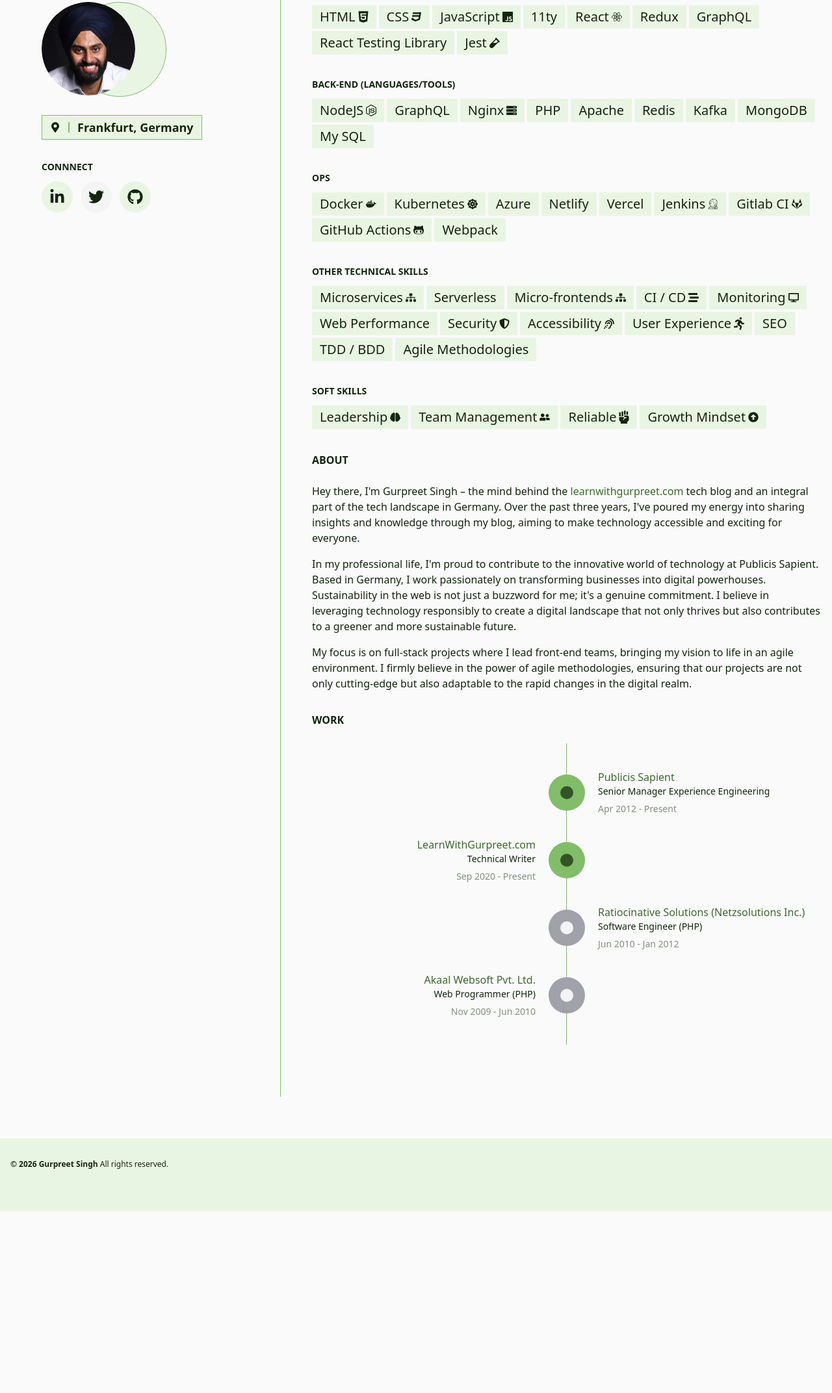
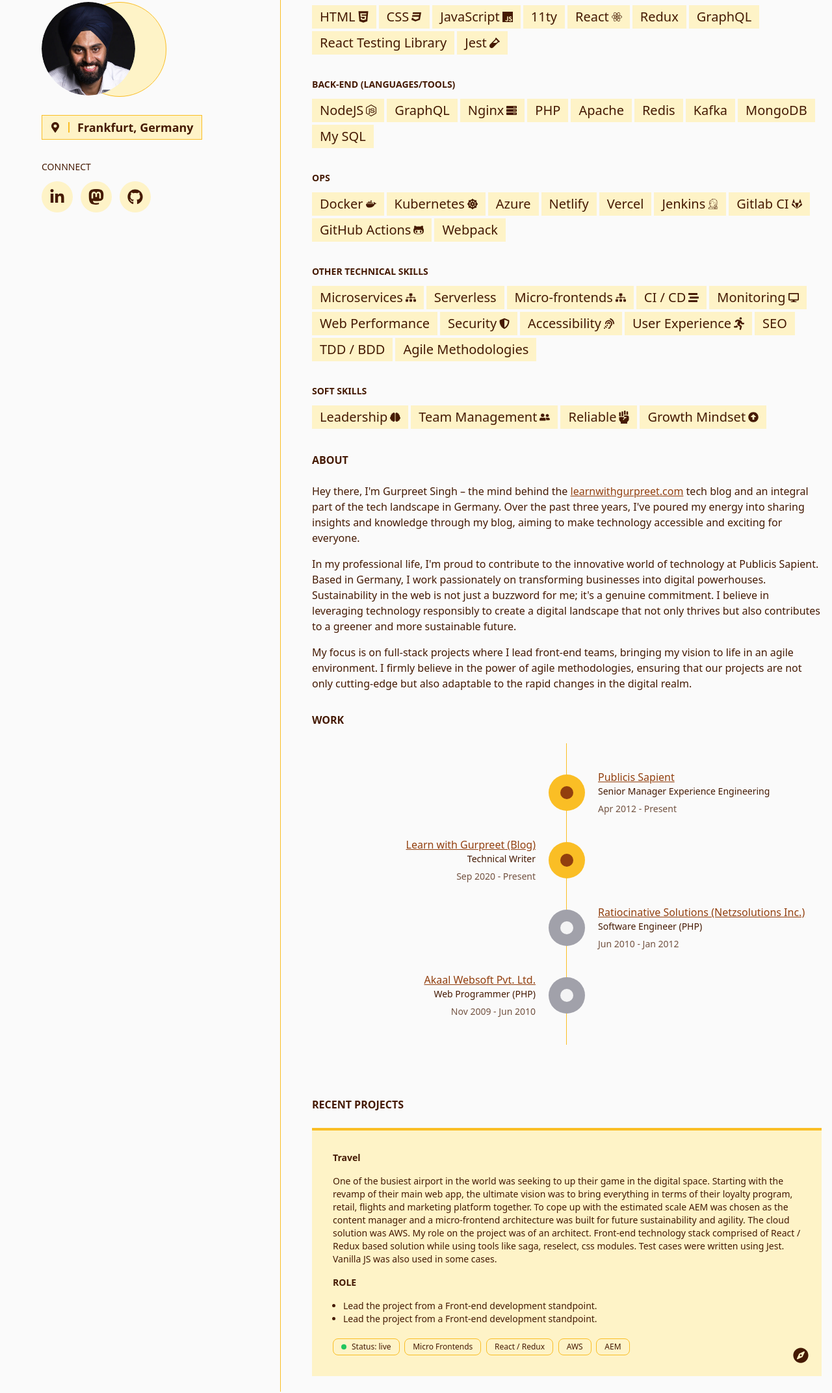
Before and after one commit to gsin11/gurpreet-singh.in, an Eleventy site: page src/index.njk in a window 1280 px wide. Shown: the part 273-2417 px from the top of the page at 65% size. Before the commit the page ends 2137 px from the top, so only its background shows below. Built offline with nearby package versions, Linux system fonts and the light colour scheme; Eleventy itself is replaced by a stand-in of ours; files that its build step writes are made by us from their sources.

Commit message:
changed the color pallate

```diff
--- a/src/_data/work.json
+++ b/src/_data/work.json
@@ -7,7 +7,7 @@
     "isCurrent": true
   },
   {
-    "companyName": "LearnWithGurpreet.com",
+    "companyName": "Learn with Gurpreet (Blog)",
     "title": "Technical Writer",
     "time": "Sep 2020 - Present",
     "link": "https://www.learnwithgurpreet.com/",
--- a/src/_includes/partials/_about.njk
+++ b/src/_includes/partials/_about.njk
@@ -1,5 +1,5 @@
 <section>
-  <h2 class="font-header font-semibold text-md uppercase mb-6">About</h2>
+  <h3 class="font-header font-semibold text-md uppercase mb-6">About</h3>
   <div class="pb-8">
     <p class="mb-4">Hey there, I'm Gurpreet Singh – the mind behind the <a href="https://www.learnwithgurpreet.com" class="link">learnwithgurpreet.com</a> tech blog and an integral part of the tech landscape in Germany. Over the past three years, I've poured my energy into sharing insights and knowledge through my blog, aiming to make technology accessible and exciting for everyone.</p>
     <p class="mb-4">In my professional life, I'm proud to contribute to the innovative world of technology at Publicis Sapient. Based in Germany, I work passionately on transforming businesses into digital powerhouses. Sustainability in the web is not just a buzzword for me; it's a genuine commitment. I believe in leveraging technology responsibly to create a digital landscape that not only thrives but also contributes to a greener and more sustainable future.</p>
--- a/src/_includes/partials/_aside.njk
+++ b/src/_includes/partials/_aside.njk
@@ -1,8 +1,8 @@
-<aside class="w-full lg:w-1/3 lg:border-r border-line border-r-mantis-400 dark:border-r-mantis-600 lg:px-6 xl:px-12">
+<aside class="w-full lg:w-1/3 lg:border-r border-line border-r-husky-400 dark:border-r-husky-600 lg:px-6 xl:px-12">
   <div class="flex flex-col h-full ">
     <div>
       <h1 class="font-black text-front text-5xl leading-none break-words mb-6">{{ author.name }}</h1>
-      <h2 class=" font-medium text-front mb-4 leading-tight">{{ author.title }}</h2>
+      <h2 class="font-medium text-front mb-4 leading-tight">{{ author.title }}</h2>
       <div class="relative inline-block leading-none">
         <div class="rounded-full relative z-10 overflow-hidden inline-block">
           <img src="./assets/images/profile-pic.jpg" alt="{{ author.name }}" class="rounded-full" width="144" height="144">
@@ -10,7 +10,7 @@
         <div class="absolute inset-0 rounded-full highlight-with-border z-0 transform translate-x-12"></div>
       </div><br>
       <div class="inline-flex items-center highlight-with-border mt-6 w-auto"><span
-          class="text-lead border-r-2 border-r-mantis-400 dark:border-r-mantis-600 px-3"><svg stroke="currentColor" fill="currentColor" stroke-width="0"
+          class="text-lead border-r-2 border-r-husky-400 dark:border-r-husky-600 px-3"><svg stroke="currentColor" fill="currentColor" stroke-width="0"
             viewBox="0 0 384 512" class="h-4 w-4" height="1em" width="1em" xmlns="http://www.w3.org/2000/svg">
             <path
               d="M172.268 501.67C26.97 291.031 0 269.413 0 192 0 85.961 85.961 0 192 0s192 85.961 192 192c0 77.413-26.97 99.031-172.268 309.67-9.535 13.774-29.93 13.773-39.464 0zM192 272c44.183 0 80-35.817 80-80s-35.817-80-80-80-80 35.817-80 80 35.817 80 80 80z">
--- a/src/_includes/partials/_connect.njk
+++ b/src/_includes/partials/_connect.njk
@@ -1,5 +1,5 @@
 <div class="pt-8 pb-12">
-  <h5 class="font-semibold text-sm uppercase mb-3">Connnect</h5>
+  <h3 class="font-medium text-sm uppercase mb-3">Connnect</h3>
   <div>
     <a aria-label="linkedin"
       class="inline-flex w-12 h-12 justify-center items-center rounded-full highlight hover:shadow-lg transition-shadow duration-150"
@@ -11,14 +11,19 @@
         </path>
       </svg></a>
     <a aria-label="mastodon"
-      class="inline-flex w-12 h-12 justify-center items-center rounded-full highlight ml-2 bg-back-light hover:shadow-lg transition-shadow duration-150"
-      href="{{ author.mastodon }}" rel="noopener noreferrer" target="_blank"><svg stroke="currentColor"
+      class="inline-flex w-12 h-12 justify-center items-center rounded-full highlight ml-2 hover:shadow-lg transition-shadow duration-150"
+      href="{{ author.mastodon }}" rel="noopener noreferrer" target="_blank">
+      <svg xmlns="http://www.w3.org/2000/svg" class="w-6 h-6" height="1em" width="1em" fill="currentColor" viewBox="0 0 16 16">
+        <path d="M11.19 12.195c2.016-.24 3.77-1.475 3.99-2.603.348-1.778.32-4.339.32-4.339 0-3.47-2.286-4.488-2.286-4.488C12.062.238 10.083.017 8.027 0h-.05C5.92.017 3.942.238 2.79.765c0 0-2.285 1.017-2.285 4.488l-.002.662c-.004.64-.007 1.35.011 2.091.083 3.394.626 6.74 3.78 7.57 1.454.383 2.703.463 3.709.408 1.823-.1 2.847-.647 2.847-.647l-.06-1.317s-1.303.41-2.767.36c-1.45-.05-2.98-.156-3.215-1.928a3.614 3.614 0 0 1-.033-.496s1.424.346 3.228.428c1.103.05 2.137-.064 3.188-.189zm1.613-2.47H11.13v-4.08c0-.859-.364-1.295-1.091-1.295-.804 0-1.207.517-1.207 1.541v2.233H7.168V5.89c0-1.024-.403-1.541-1.207-1.541-.727 0-1.091.436-1.091 1.296v4.079H3.197V5.522c0-.859.22-1.541.66-2.046.456-.505 1.052-.764 1.793-.764.856 0 1.504.328 1.933.983L8 4.39l.417-.695c.429-.655 1.077-.983 1.934-.983.74 0 1.336.259 1.791.764.442.505.661 1.187.661 2.046v4.203z"/>
+      </svg>
+      {# <svg stroke="currentColor"
         fill="currentColor" stroke-width="0" viewBox="0 0 512 512" class="w-6 h-6" height="1em" width="1em"
         xmlns="http://www.w3.org/2000/svg">
         <path
           d="M459.37 151.716c.325 4.548.325 9.097.325 13.645 0 138.72-105.583 298.558-298.558 298.558-59.452 0-114.68-17.219-161.137-47.106 8.447.974 16.568 1.299 25.34 1.299 49.055 0 94.213-16.568 130.274-44.832-46.132-.975-84.792-31.188-98.112-72.772 6.498.974 12.995 1.624 19.818 1.624 9.421 0 18.843-1.3 27.614-3.573-48.081-9.747-84.143-51.98-84.143-102.985v-1.299c13.969 7.797 30.214 12.67 47.431 13.319-28.264-18.843-46.781-51.005-46.781-87.391 0-19.492 5.197-37.36 14.294-52.954 51.655 63.675 129.3 105.258 216.365 109.807-1.624-7.797-2.599-15.918-2.599-24.04 0-57.828 46.782-104.934 104.934-104.934 30.213 0 57.502 12.67 76.67 33.137 23.715-4.548 46.456-13.32 66.599-25.34-7.798 24.366-24.366 44.833-46.132 57.827 21.117-2.273 41.584-8.122 60.426-16.243-14.292 20.791-32.161 39.308-52.628 54.253z">
         </path>
-      </svg></a>
+      </svg> #}
+    </a>
     <a aria-label="github"
       class="inline-flex w-12 h-12 justify-center items-center rounded-full ml-2 highlight bg-front hover:shadow-lg transition-shadow duration-150"
       href="{{ author.github }}" rel="noopener noreferrer" target="_blank"><svg stroke="currentColor"
--- /dev/null
+++ b/src/_includes/partials/_projects.njk
@@ -0,0 +1,49 @@
+<section>
+  <h3 class="font-header font-semibold text-md uppercase mb-6">Recent Projects</h3>
+  <div
+    class="border-t-4 border-t-husky-400 dark:border-t-husky-600 border-line relative flex flex-wrap highlight p-4 lg:p-8 bg-no-repeat text-sm mb-6">
+    <div class="lg:flex-1">
+      <h4 class="font-bold">Travel</h4>
+      <p class="w-full py-4">
+        One of the busiest airport in the world was seeking to up their game in
+        the digital space. Starting with the revamp of their main web app, the ultimate vision was to bring everything
+        in terms of their loyalty program, retail, flights and marketing platform together.
+        To cope up with the estimated scale AEM was chosen as the content manager and a micro-frontend architecture was
+        built for future sustainability and agility. The cloud solution was AWS. My role on the project was of an
+        architect. Front-end technology stack comprised of React / Redux based solution while using tools like saga,
+        reselect, css modules. Test cases were written using Jest. Vanilla JS was also used in some cases.
+      </p>
+      <h5 class="font-semibold">ROLE</h5>
+      <ul class="py-4 pr-2 pl-4">
+        <li class="list-disc">Lead the project from a Front-end development standpoint.</li>
+        <li class="list-disc">Lead the project from a Front-end development standpoint.</li>
+      </ul>
+      <ul class="pr-2">
+        <li
+          class="inline-block px-3 py-1 mr-1 mt-1 font-medium text-xs rounded-lg border border-husky-400 dark:border-husky-600">
+          <span class="inline-block w-2 h-2 rounded-full mr-2 bg-green-500"></span>Status: live
+        </li>
+        <li
+          class="inline-block px-3 py-1 mr-1 mt-1 font-medium text-xs rounded-lg border border-husky-400 dark:border-husky-600">
+          Micro Frontends
+        </li>
+        <li
+          class="inline-block px-3 py-1 mr-1 mt-1 font-medium text-xs rounded-lg border border-husky-400 dark:border-husky-600">
+          React / Redux
+        </li>
+        <li
+          class="inline-block px-3 py-1 mr-1 mt-1 font-medium text-xs rounded-lg border border-husky-400 dark:border-husky-600">
+          AWS</li>
+        <li
+          class="inline-block px-3 py-1 mr-1 mt-1 font-medium text-xs rounded-lg border border-husky-400 dark:border-husky-600">
+          AEM</li>
+      </ul><span class="absolute right-0 bottom-0 mb-5 mr-5 text-back"><svg stroke="currentColor" fill="currentColor"
+          stroke-width="0" viewBox="0 0 496 512" class="w-6 h-6" height="1em" width="1em"
+          xmlns="http://www.w3.org/2000/svg">
+          <path
+            d="M225.38 233.37c-12.5 12.5-12.5 32.76 0 45.25 12.49 12.5 32.76 12.5 45.25 0 12.5-12.5 12.5-32.76 0-45.25-12.5-12.49-32.76-12.49-45.25 0zM248 8C111.03 8 0 119.03 0 256s111.03 248 248 248 248-111.03 248-248S384.97 8 248 8zm126.14 148.05L308.17 300.4a31.938 31.938 0 0 1-15.77 15.77l-144.34 65.97c-16.65 7.61-33.81-9.55-26.2-26.2l65.98-144.35a31.938 31.938 0 0 1 15.77-15.77l144.34-65.97c16.65-7.6 33.8 9.55 26.19 26.2z">
+          </path>
+        </svg></span>
+    </div>
+  </div>
+</section>
--- a/src/_includes/partials/_skills.njk
+++ b/src/_includes/partials/_skills.njk
@@ -1,7 +1,7 @@
 <section>
-  <h2 class="font-header font-semibold text-md uppercase mb-6">Skills</h2>
+  <h3 class="font-header font-semibold text-md uppercase mb-6">Skills</h3>
   <div class="pb-8">
-    <h5 class="font-header font-semibold text-sm uppercase mb-3">Front-end (Languages/Tools)</h5>
+    <h4 class="font-header font-semibold text-sm uppercase mb-3">Front-end (Languages/Tools)</h4>
     <ul class="flex flex-wrap mt-2">
       <li class="relative inline-block mb-1 mr-1 "><span
           class="flex items-center subpixel-antialiased highlight px-3 py-1 font-header font-light text-xl md:text-1xl text-lead-text transition-color duration-200 ease-in-out">HTML<svg
@@ -60,7 +60,7 @@
     </ul>
   </div>
   <div class="pb-8">
-    <h5 class="font-header font-semibold text-sm uppercase mb-3">Back-end (Languages/Tools)</h5>
+    <h4 class="font-header font-semibold text-sm uppercase mb-3">Back-end (Languages/Tools)</h4>
     <ul class="flex flex-wrap mt-2">
       <li class="relative inline-block mb-1 mr-1 "><span
           class="flex items-center subpixel-antialiased highlight px-3 py-1 font-header font-light text-xl md:text-1xl text-lead-text transition-color duration-200 ease-in-out">NodeJS<svg
@@ -102,7 +102,7 @@
     </ul>
   </div>
   <div class="pb-8">
-    <h5 class="font-header font-semibold text-sm uppercase mb-3">Ops</h5>
+    <h4 class="font-header font-semibold text-sm uppercase mb-3">Ops</h4>
     <ul class="flex flex-wrap mt-2">
       <li class="relative inline-block mb-1 mr-1 "><span
           class="flex items-center subpixel-antialiased highlight px-3 py-1 font-header font-light text-xl md:text-1xl text-lead-text transition-color duration-200 ease-in-out">Docker<svg
@@ -159,7 +159,7 @@
     </ul>
   </div>
   <div class="pb-8">
-    <h5 class="font-header font-semibold text-sm uppercase mb-3">Other Technical Skills</h5>
+    <h4 class="font-header font-semibold text-sm uppercase mb-3">Other Technical Skills</h4>
     <ul class="flex flex-wrap mt-2">
       <li class="relative inline-block mb-1 mr-1 "><span
           class="flex items-center subpixel-antialiased highlight px-3 py-1 font-header font-light text-xl md:text-1xl text-lead-text transition-color duration-200 ease-in-out">Microservices<svg
@@ -235,7 +235,7 @@
     </ul>
   </div>
   <div class="pb-8">
-    <h5 class="font-header font-semibold text-sm uppercase mb-3">Soft Skills</h5>
+    <h4 class="font-header font-semibold text-sm uppercase mb-3">Soft Skills</h4>
     <ul class="flex flex-wrap mt-2">
       <li class="relative inline-block mb-1 mr-1 "><span
           class="flex items-center subpixel-antialiased highlight px-3 py-1 font-header font-light text-xl md:text-1xl text-lead-text transition-color duration-200 ease-in-out">Leadership<svg
--- a/src/_includes/partials/_work.njk
+++ b/src/_includes/partials/_work.njk
@@ -1,19 +1,19 @@
 <section>
-  <h2 class="font-header font-semibold text-md uppercase mb-6">Work</h2>
+  <h3 class="font-header font-semibold text-md uppercase mb-6">Work</h3>
   <div class="pb-8">
-    <div class="history flex flex-col relative pt-6 pb-6 mb-12">
+    <div class="work flex flex-col relative pt-6 pb-6 mb-12">
       {% for item in work %}
         {% if item.isCurrent === true %}
           {% set current = "current" %}
         {% else %}
           {% set current = "" %}
         {% endif %}
-        <div class="history-entry relative w-1/2 py-4 {{ current }}"><span
+        <div class="work-entry relative w-1/2 py-4 {{ current }}"><span
             class="dot-bg w-14 h-14 transform absolute bg-line inline-flex rounded-full items-center justify-center"><span
               class="dot w-5 h-5 bg-back-light rounded-full"></span></span>
           <h4 class="subpixel-antialiased"><a href="{{ item.link }}" target="_blank" rel="noopener noreferrer"
               class="link transition-colors duration-150">{{ item.companyName }}</a></h4>
-          <h5 class="text-sm font-normal mb-1">{{ item.title }}</h5><span class="text-sm font-medium opacity-50">{{ item.time }}</span>
+          <h5 class="text-sm font-normal mb-1">{{ item.title }}</h5><span class="text-sm font-medium opacity-75">{{ item.time }}</span>
         </div>
       {% endfor %}
     </div>
--- a/src/_layouts/base.njk
+++ b/src/_layouts/base.njk
@@ -7,27 +7,6 @@
     <meta http-equiv="X-UA-Compatible" content="ie=edge">
     <meta content="{{ keywords }}" name="keywords">
     <meta content="{{ description }}" name="description">
-
-    {# <style type="text/css">
-      :root {
-        --primary-color: {{ cssPrimaryColor }};
-        --secondary-color: {{ cssSecondaryColor }};
-        --tertiary-color: {{ cssTertiaryColor }};
-        --quaternary-color: {{ cssQuaternaryColor }};
-        --thickness: 1px;
-        --border: var(--thickness) solid var(--primary-color);
-        --transition: ease-in-out 150ms;
-      }
-
-      @media (prefers-color-scheme: dark) {
-        :root {
-          --primary-color: {{ cssTertiaryColor }};
-          --tertiary-color: {{ cssPrimaryColor }};
-          --quaternary-color: var(--tertiary-color);
-          --border: var(--thickness) solid var(--primary-color);
-        }
-      }
-    </style> #}
 
     <link rel="apple-touch-icon" sizes="180x180" href="{{ '/assets/favicons/apple-touch-icon.png' }}">
     <link rel="icon" type="image/png" sizes="32x32" href="{{ '/assets/favicons/favicon-32x32.png' }}">
@@ -68,7 +47,7 @@
       }
     </script>
   </head>
-  <body class="antialiased text-mantis-950 bg-zinc-50 dark:bg-zinc-950 dark:text-mantis-50 leading-normal font-text text-front transition-color duration-200 ease-in-out">
+  <body class="antialiased text-husky-950 bg-zinc-50 dark:bg-zinc-950 dark:text-husky-50 leading-normal font-text text-front transition-color duration-200 ease-in-out">
     {% include "partials/_header.njk" %}
     <div class="md:max-w-screen-sm lg:max-w-screen-xl mx-auto px-4 flex flex-wrap pt-4 my-8">
       {% include "partials/_aside.njk" %}
@@ -77,6 +56,7 @@
         {% include "partials/_skills.njk" %}
         {% include "partials/_about.njk" %}
         {% include "partials/_work.njk" %}
+        {% include "partials/_projects.njk" %}
         {{content | safe}}
       </main>
     </div>
--- a/src/assets/css/tailwind.css
+++ b/src/assets/css/tailwind.css
@@ -3,19 +3,19 @@
 @tailwind utilities;
 
 .link {
-  @apply text-mantis-700 hover:text-mantis-500 dark:text-mantis-300 dark:hover:text-mantis-400;
+  @apply text-husky-800 hover:text-husky-500 dark:text-husky-300 dark:hover:text-husky-400 underline;
 }
 
 .highlight {
-  @apply bg-mantis-100 dark:bg-mantis-950;
+  @apply bg-husky-100 dark:bg-husky-950;
 }
 
 .highlight-with-border {
-  @apply border bg-mantis-100 dark:bg-mantis-950 border-mantis-400 dark:border-mantis-600;
+  @apply border bg-husky-100 dark:bg-husky-950 border-husky-400 dark:border-husky-600;
 }
 
-.history:before {
-  @apply absolute block top-0 bottom-0 left-1/2 w-px -translate-x-px bg-mantis-400 dark:bg-mantis-600;
+.work:before {
+  @apply absolute block top-0 bottom-0 left-1/2 w-px -translate-x-px bg-husky-400 dark:bg-husky-600;
   content: "";
 }
 
@@ -27,26 +27,26 @@
   @apply bg-zinc-100 dark:bg-zinc-50;
 }
 
-.history-entry.current .dot-bg {
-  @apply bg-mantis-400 dark:bg-mantis-300;
+.work-entry.current .dot-bg {
+  @apply bg-husky-400 dark:bg-husky-300;
 }
 
-.history-entry.current .dot {
-  @apply bg-mantis-800 dark:bg-mantis-700;
+.work-entry.current .dot {
+  @apply bg-husky-800 dark:bg-husky-700;
 }
 
-.history-entry:nth-child(odd) {
+.work-entry:nth-child(odd) {
   @apply self-end pl-12;
 }
 
-.history-entry:nth-child(even) {
+.work-entry:nth-child(even) {
   @apply self-start pr-12 text-right;
 }
 
-.history-entry:nth-child(odd) .dot-bg {
+.work-entry:nth-child(odd) .dot-bg {
   @apply left-0 -translate-x-2/4;
 }
 
-.history-entry .dot-bg {
+.work-entry .dot-bg {
   @apply right-0 translate-x-1/2 bg-zinc-400 dark:bg-zinc-500;
 }
```
Also changed, not shown: src/_includes/partials/_intro.njk (+5 -5 lines), tailwind.config.js (+12 -12 lines).
